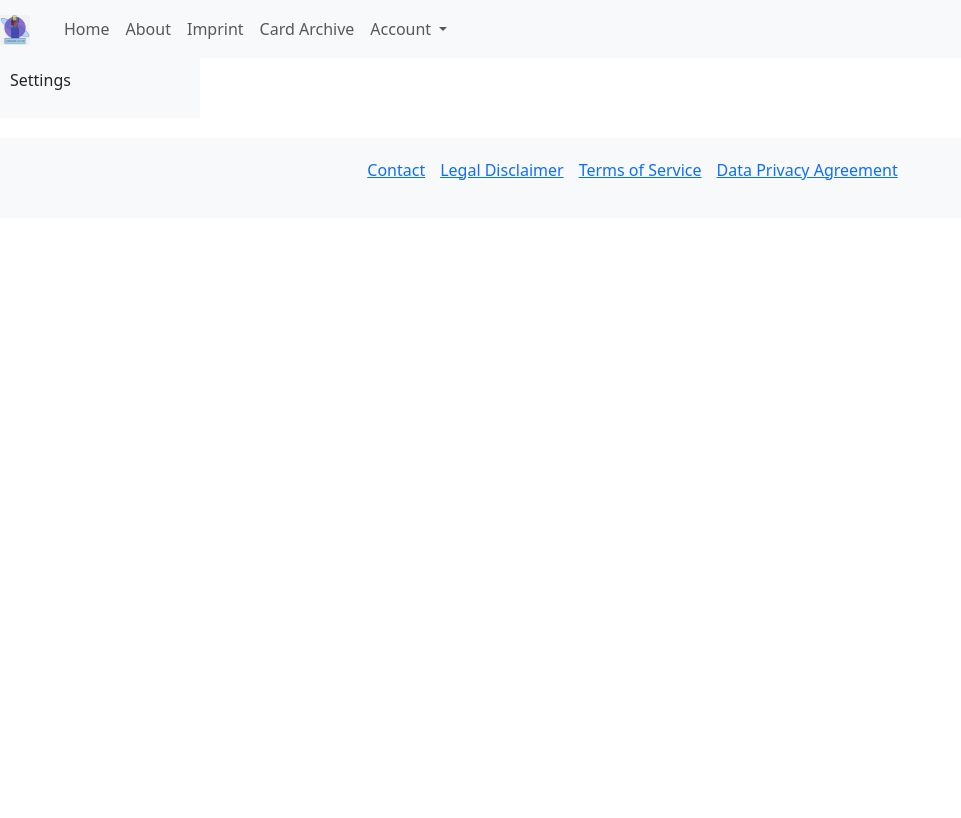
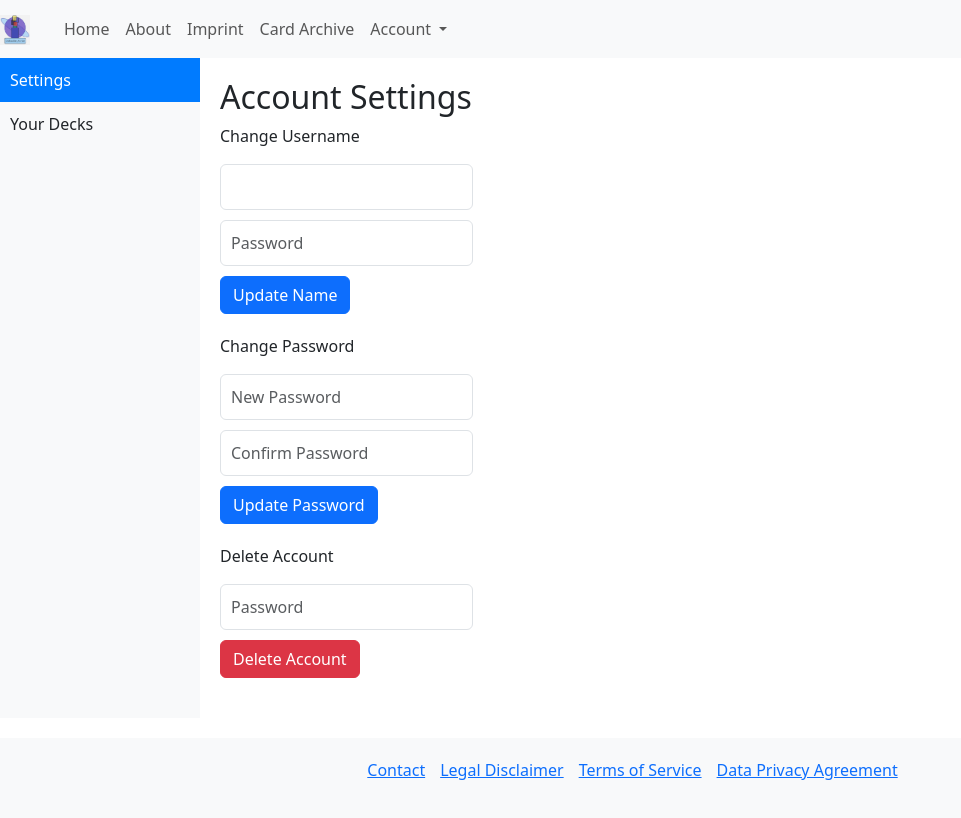
Before and after one commit to LukStup7996/deckbuilder_archive_spa_version_vue, a Vue app in the folder ui/: page /account-settings in a window 1280 px wide. Shown: the whole page, without its empty margins (0-961 px from the left). Built offline with nearby package versions, Linux system fonts and the light colour scheme; the HTML template or start-up script is replaced by a standard one.

Commit message:
v.0.12.1 - extended AccountSettings.vue component and added params in store

```diff
--- a/ui/src/stores/deckArchiveApiStore.js
+++ b/ui/src/stores/deckArchiveApiStore.js
@@ -23,9 +23,9 @@ export const useDeckArchiveApiStore = defineStore("deckArchiveApi", {
         console.log(error);
       }
     },
-    async filterByDeckName() {
+    async filterByDeckName(deckName) {
       try {
-        const response = await axios.get(apiUrl + "searchbyname");
+        const response = await axios.get(apiUrl + "searchbyname=" + deckName);
         this.$state.decks = response.data;
         this.$state.connectSuccess = true;
       } catch (error) {
@@ -36,9 +36,9 @@ export const useDeckArchiveApiStore = defineStore("deckArchiveApi", {
         console.log(error);
       }
     },
-    async searchByFormat() {
+    async searchByFormat(format) {
       try {
-        const response = await axios.get(apiUrl + "searchbyformat");
+        const response = await axios.get(apiUrl + "searchbyformat=" + format);
         this.$state.decks = response.data;
         this.$state.connectSuccess = true;
       } catch (error) {
@@ -49,9 +49,9 @@ export const useDeckArchiveApiStore = defineStore("deckArchiveApi", {
         console.log(error);
       }
     },
-    async getOwnedDecklists() {
+    async getOwnedDecklists(userId) {
       try {
-        const response = await axios.get(apiUrl + "displayowned");
+        const response = await axios.get(apiUrl + "displayowned" + userId);
         this.$state.ownedDecks = response.data;
         this.$state.connectSuccess = true;
       } catch (error) {
--- a/ui/src/views/AccountSettings.vue
+++ b/ui/src/views/AccountSettings.vue
@@ -1,18 +1,26 @@
 <script>
 import { mapActions, mapState } from "pinia";
 import { useArchiveuserApiStore } from "@/stores/archiveuserApiStore";
+import { useDeckArchiveApiStore } from "@/stores/deckArchiveApiStore";
 
 export default {
   data() {
     return {
       selectedOption: "account-settings",
+      options: [
+        { text: "Account Settings", value: "account-settings" },
+        { text: "Your decklists", value: "owned-deck-lists" },
+      ],
       newUserName: "",
       newPassword: "",
       confirmPassword: "",
+      userId: "",
+      userApi: useArchiveuserApiStore(),
     };
   },
   computed: {
     ...mapState(useArchiveuserApiStore, ["userData", "error"]),
+    ...mapState(useDeckArchiveApiStore, ["ownedDecks", "error"]),
   },
   methods: {
     ...mapActions(useArchiveuserApiStore, [
@@ -20,6 +28,7 @@ export default {
       "updateUserPassword",
       "deleteArchiver",
     ]),
+    ...mapActions(useDeckArchiveApiStore, ["getOwnedDecklists"]),
     async updateName() {
       if (this.newUserName) {
         await this.updateUserName(this.confirmPassword, this.newUserName);
@@ -41,6 +50,17 @@ export default {
         this.$router.push("/");
       }
     },
+    async getDecklists() {
+      await this.getOwnedDecklists(this.userId);
+    },
+    async setUserID() {
+      this.userId = this.userApi.userId;
+      console.log(this.userId);
+      return this.userId;
+    },
+  },
+  mounted() {
+    this.setUserID();
   },
 };
 </script>
@@ -49,16 +69,19 @@ export default {
   <div class="account-settings">
     <div class="sidebar">
       <ul>
-        <li :class="{ active: selectedOption === 'settings' }">
-          <a @click.prevent="selectedOption = 'settings'">Settings</a>
+        <li :class="{ active: selectedOption === 'account-settings' }">
+          <a @click.prevent="selectedOption = 'account-settings'">Settings</a>
+        </li>
+        <li :class="{ active: selectedOption === 'owned-deck-lists' }">
+          <a @click.prevent="selectedOption = 'owned-deck-lists'">Your Decks</a>
         </li>
       </ul>
     </div>
     <div class="settings-content">
-      <div v-if="selectedOption === 'settings'">
+      <div v-if="selectedOption === 'account-settings'">
         <h2>Account Settings</h2>
         <div class="form-group">
-          <p>Username ändern?</p>
+          <p>Change Username</p>
           <label>{{ userData.user_name }}</label>
           <input v-model="newUserName" type="text" class="form-control" />
           <input
@@ -72,7 +95,7 @@ export default {
           </button>
         </div>
         <div class="form-group">
-          <p>Change Password Placeholder</p>
+          <p>Change Password</p>
           <input
             v-model="newPassword"
             type="password"
@@ -90,7 +113,7 @@ export default {
           </button>
         </div>
         <div class="form-group">
-          <p>Delete Account Placeholder</p>
+          <p>Delete Account</p>
           <input
             v-model="confirmPassword"
             type="password"
@@ -102,6 +125,11 @@ export default {
           </button>
         </div>
         <div v-if="error" class="alert alert-danger">{{ error }}</div>
+      </div>
+    </div>
+    <div class="deck-contents">
+      <div v-if="selectedOption === 'owned-deck-lists'">
+        <h3>placeholder</h3>
       </div>
     </div>
   </div>
```
